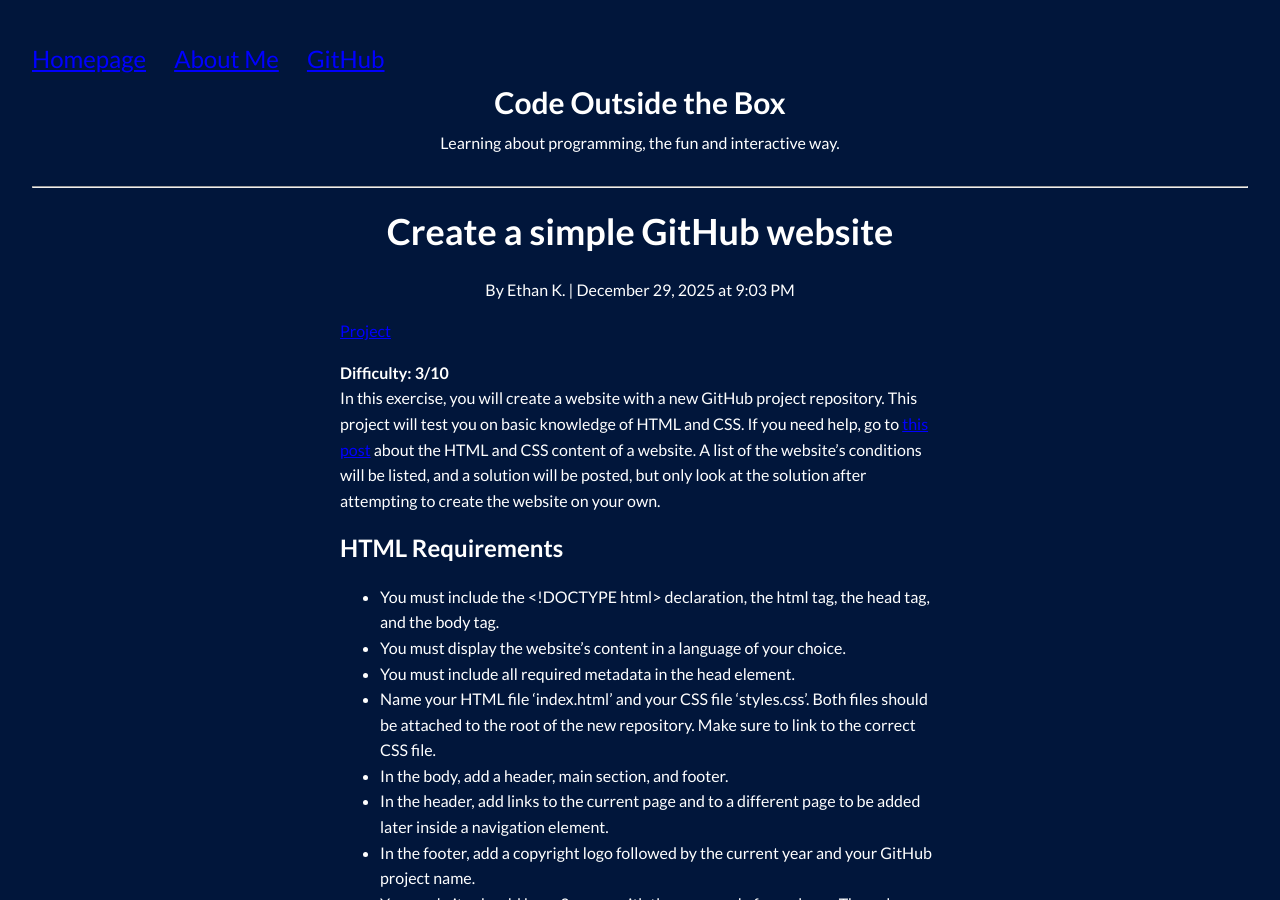
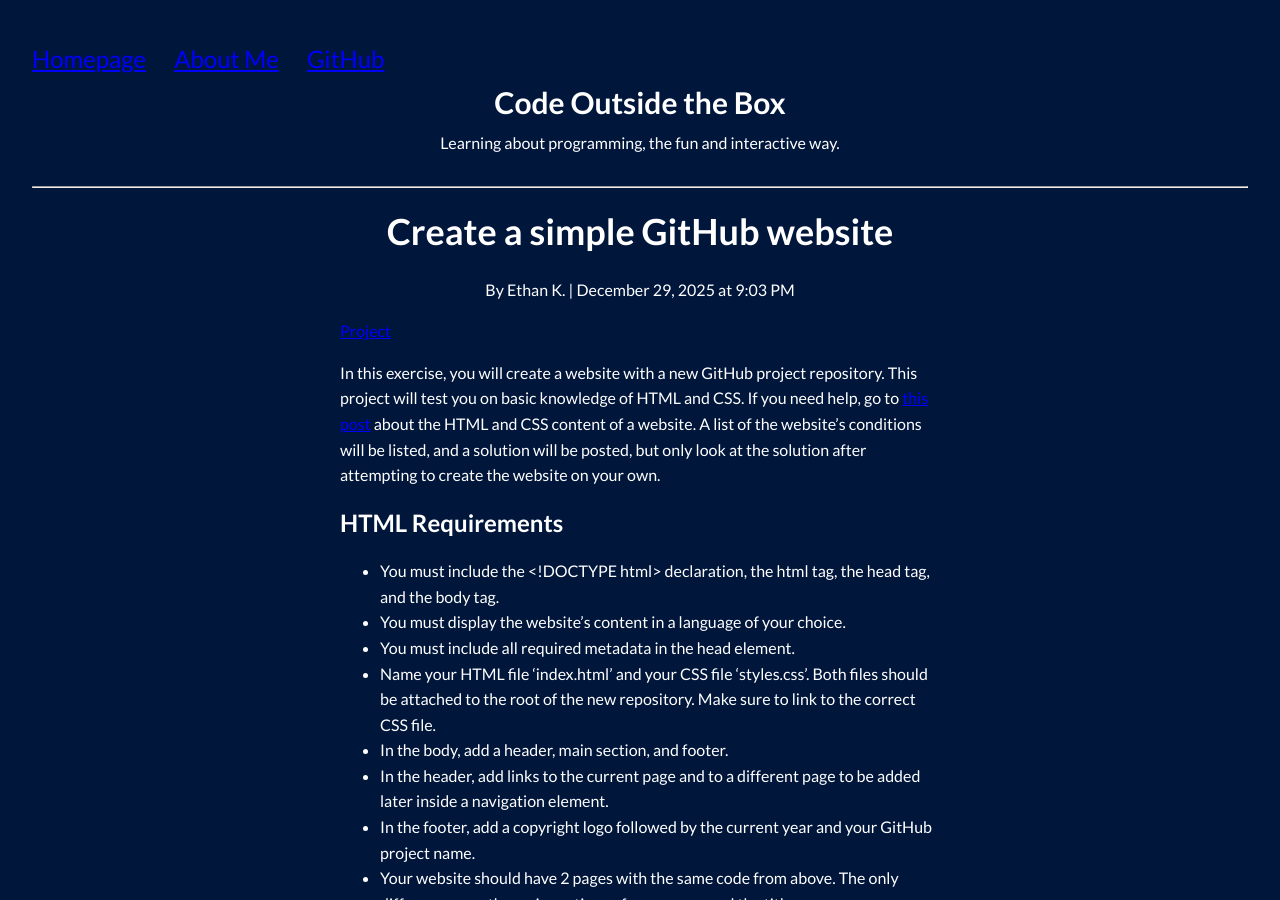
Before and after one commit to MicroChip818/microchip818.github.io, a Jekyll site: the page built from _posts/2025-12-29-create-a-simple-github-website.md, in a window 1280 px wide and 900 px high. Built offline with Jekyll 4.4.1, drawn with Linux system fonts in a browser that asks for light colours; comment, search, counter and statistics services are not loaded.

Commit message:
Update 2025-12-29-create-a-simple-github-website.md

```diff
--- a/_posts/2025-12-29-create-a-simple-github-website.md
+++ b/_posts/2025-12-29-create-a-simple-github-website.md
@@ -5,7 +5,6 @@ date: 2025-12-29 13:03:00 -0800
 author: Ethan K.
 categories: [Project]
 ---
-**Difficulty: 3/10**<br>
 In this exercise, you will create a website with a new GitHub project repository. This project will test you on basic knowledge of HTML and CSS. If you need help, go to <a href="https://microchip818.github.io/overview/2025/12/25/what-makes-up-a-webpage.html" target="_blank">this post</a> about the HTML and CSS content of a website. A list of the website's conditions will be listed, and a solution will be posted, but only look at the solution after attempting to create the website on your own.
 ### HTML Requirements
 - You must include the &lt;!DOCTYPE html&gt; declaration, the html tag, the head tag, and the body tag.
```
